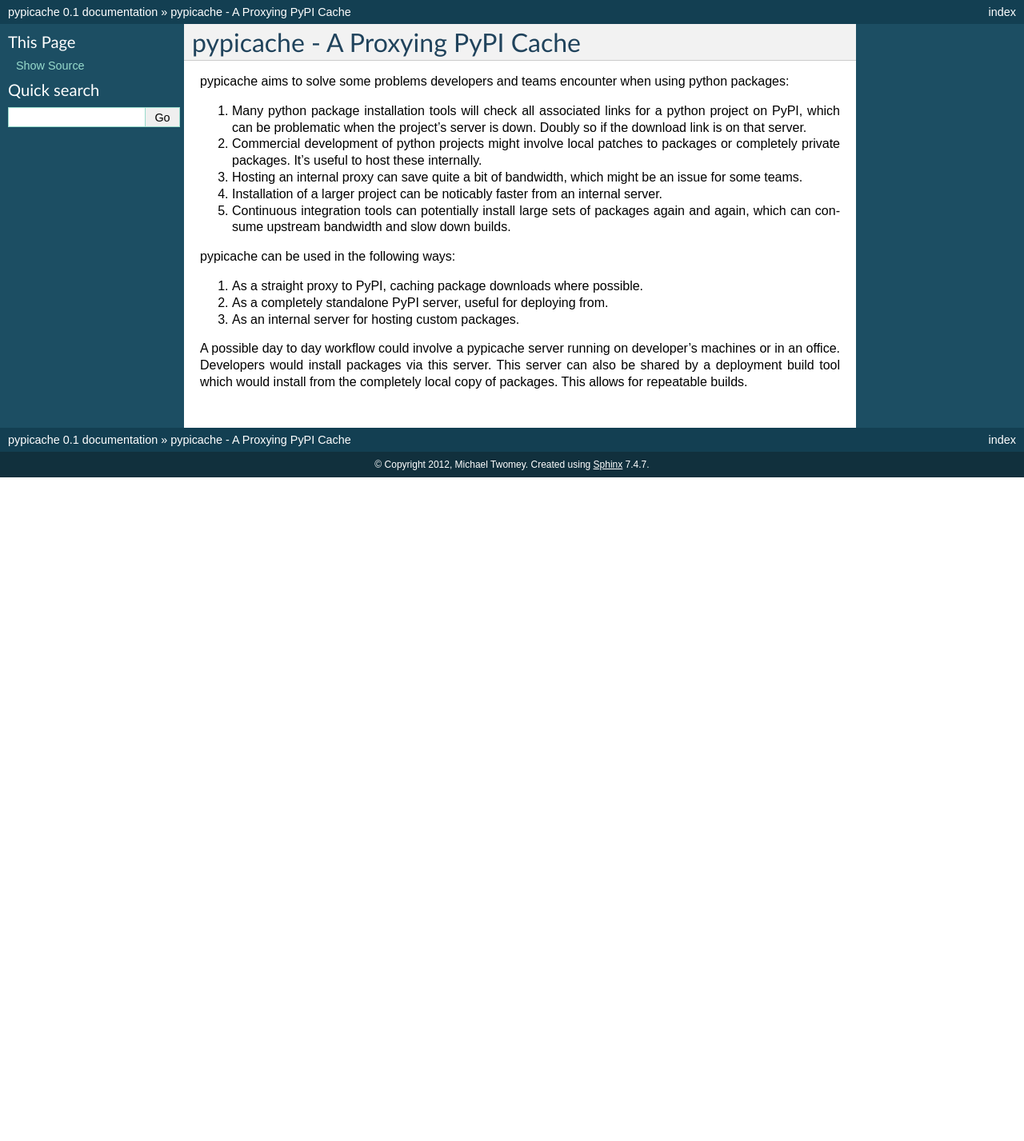
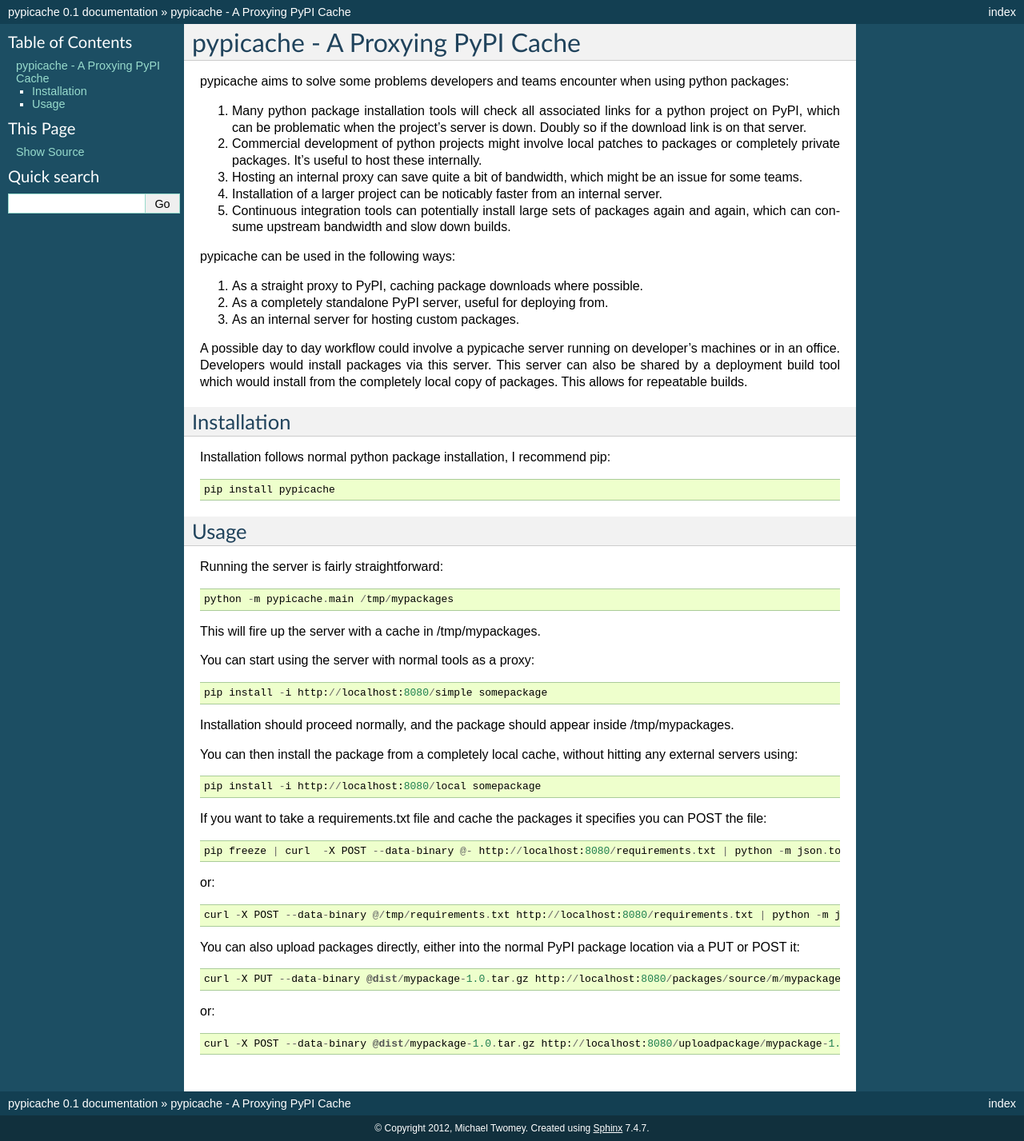
Before and after one commit to micktwomey/pypicache, a Sphinx documentation site: the page built from docs/index.rst, in a window 1280 px wide. Shown: the whole page at 80% size. Built offline with Sphinx 7.4.7, drawn with Linux system fonts in a browser that asks for light colours; before the commit the page ends 900 px from its top, so only the background shows below that.

Commit message:
Add installation and usage instructions.

```diff
--- a/docs/index.rst
+++ b/docs/index.rst
@@ -28,6 +28,48 @@
 
 A possible day to day workflow could involve a pypicache server running on developer's machines or in an office. Developers would install packages via this server. This server can also be shared by a deployment build tool which would install from the completely local copy of packages. This allows for repeatable builds.
 
+Installation
+------------
+
+Installation follows normal python package installation, I recommend pip::
+
+    pip install pypicache
+
+Usage
+-----
+
+Running the server is fairly straightforward::
+
+    python -m pypicache.main /tmp/mypackages
+
+This will fire up the server with a cache in /tmp/mypackages.
+
+You can start using the server with normal tools as a proxy::
+
+    pip install -i http://localhost:8080/simple somepackage
+
+Installation should proceed normally, and the package should appear inside /tmp/mypackages.
+
+You can then install the package from a completely local cache, without hitting any external servers using::
+
+    pip install -i http://localhost:8080/local somepackage
+
+If you want to take a requirements.txt file and cache the packages it specifies you can POST the file::
+
+    pip freeze | curl  -X POST --data-binary @- http://localhost:8080/requirements.txt | python -m json.tool
+
+or::
+
+    curl -X POST --data-binary @/tmp/requirements.txt http://localhost:8080/requirements.txt | python -m json.tool
+
+You can also upload packages directly, either into the normal PyPI package location via a PUT or POST it::
+
+    curl -X PUT --data-binary @dist/mypackage-1.0.tar.gz http://localhost:8080/packages/source/m/mypackage/mypackage-1.0.tar.gz
+
+or::
+
+    curl -X POST --data-binary @dist/mypackage-1.0.tar.gz http://localhost:8080/uploadpackage/mypackage-1.0.tar.gz
+
 ..
     Contents:
 
```
